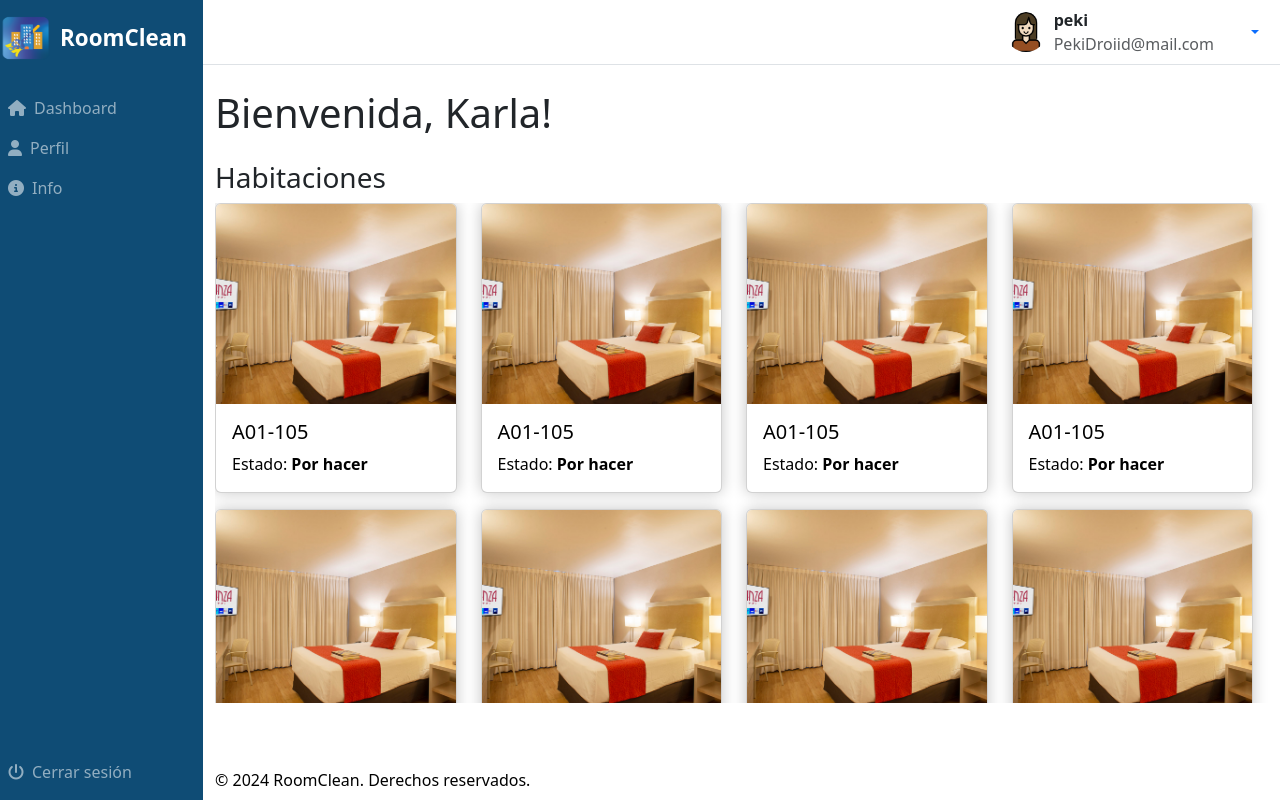
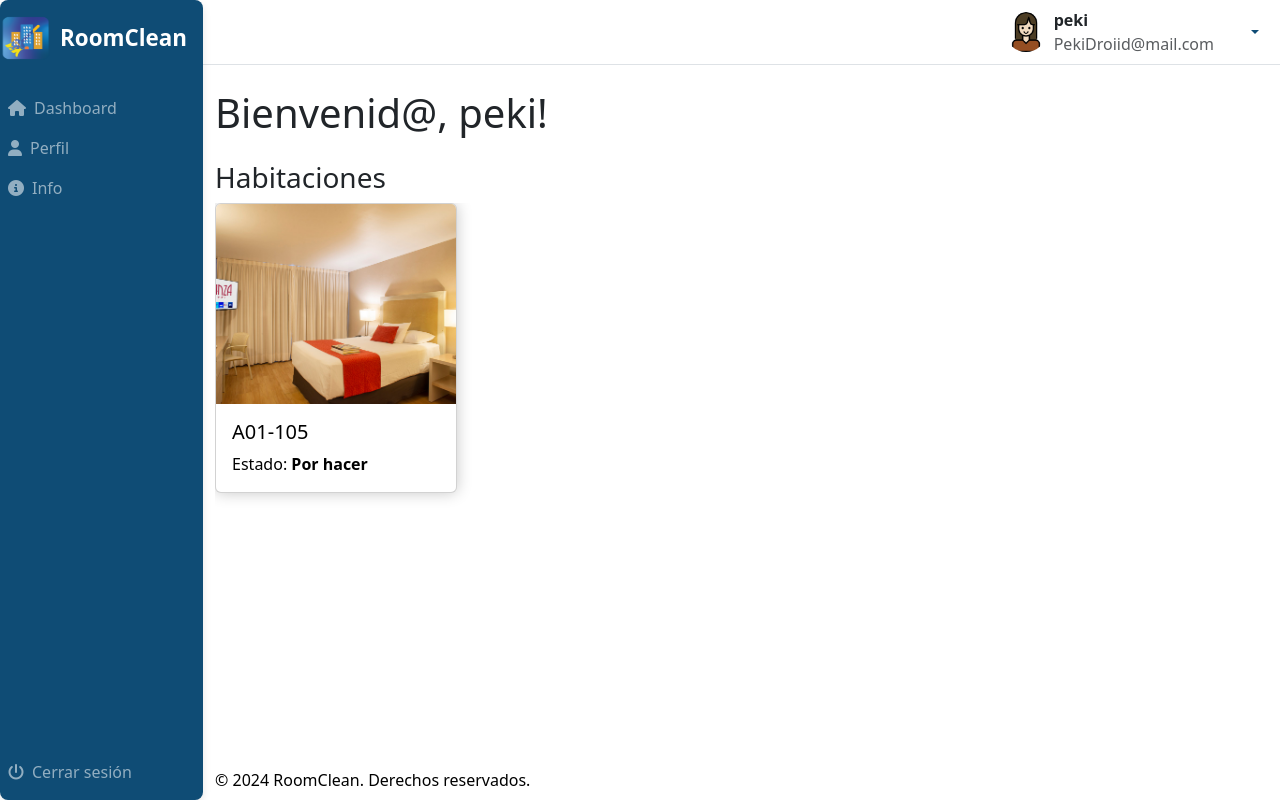
Before and after one commit to RogelioGR/Proyect-RoomClean, a React (Vite) app: page / in a window 1280 px wide. Built offline with nearby package versions, Linux system fonts and the light colour scheme; the HTML template or start-up script is replaced by a standard one.

Commit message:
cambios en el componente footer y en el Dashboard

```diff
--- a/src/App.css
+++ b/src/App.css
@@ -42,7 +42,16 @@
     background-color: #0f4c75;
     display: flex;
     flex-direction: column;
+    border-radius: 8px;
+    box-shadow: 0 4px 8px rgba(0, 0, 0, 0.1);
+    transition: background-color 0.3s ease, box-shadow 0.3s ease;
   }
+
+  .sidebar-container:hover {
+    background-color: #0d3b59;
+    box-shadow: 0 8px 16px rgba(0, 0, 0, 0.2);
+  }
+
 
   .sidebar-brand {
     margin-bottom: 20px;
@@ -92,9 +101,9 @@
 
   .room-card img {
     width: 100px;
-              height: 100px;
-              border-radius: 10px;
-              object-fit: cover;
+    height: 100px;
+    border-radius: 10px;
+    object-fit: cover;
   }
 
   .room-body {
--- a/src/App.tsx
+++ b/src/App.tsx
@@ -19,6 +19,7 @@ const App: React.FC = () => {
         <Routes>
           <Route path="/Dashboardempleado" element={<Dashboardempleado />} />
           <Route path="/" element={<Dashboardempleado />} />
+
         </Routes>
       </div>
     </Router>
--- a/src/Components/Header.tsx
+++ b/src/Components/Header.tsx
@@ -27,9 +27,12 @@ const Header : React.FC = () => {
             id="dropdownMenuButton"
             data-bs-toggle="dropdown"
             aria-expanded="false"
+            style={{
+              color:'#0f4c75'
+            }}
           >
           </button>
-          <ul className="dropdown-menu dropdown-menu-end" aria-labelledby="dropdownMenuButton">
+          <ul className="dropdown-menu dropdown-menu-end" aria-labelledby="dropdownMenuButton"  >
             <li> <Link className="dropdown-item"  to="/login">
             <i className="fa-solid fa-power-off me-2"></i>
            Cerrar sesión
--- a/src/Components/Sidebar.tsx
+++ b/src/Components/Sidebar.tsx
@@ -16,7 +16,7 @@ const Sidebar: React.FC = () => {
         <span className="sidebar-brand-text">RoomClean</span>
       </Navbar.Brand>
 
-      <Nav className="flex-column w-100">
+      <Nav className="flex-column w-100 ">
         <Nav.Link as={Link} to="/Dashboardempleado" className="sidebar-link">
           <i className="fa-solid fa-house sidebar-icon me-2"></i>
           Dashboard
--- a/src/pages/Dashboard-Empleado.tsx
+++ b/src/pages/Dashboard-Empleado.tsx
@@ -22,35 +22,7 @@ const Dashboardempleado: React.FC = () => {
 
     const rooms = [
         { id: 'A01-105', status: 'Por hacer' },
-        { id: 'A01-105', status: 'Por hacer' },
 
-
-
-        { id: 'A01-105', status: 'Por hacer' },
-        { id: 'A01-105', status: 'Por hacer' },
-
-        { id: 'A01-105', status: 'Por hacer' },
-
-        { id: 'A01-105', status: 'Por hacer' },
-
-        { id: 'A01-105', status: 'Por hacer' },
-        { id: 'A01-105', status: 'Por hacer' },
-
-        { id: 'A01-105', status: 'Por hacer' },
-
-        { id: 'A01-105', status: 'Por hacer' },
-
-        { id: 'A01-105', status: 'Por hacer' },
-
-        { id: 'A01-105', status: 'Por hacer' },
-
-        { id: 'A01-105', status: 'Por hacer' },
-
-        { id: 'A01-105', status: 'Por hacer' },
-
-        { id: 'A01-105', status: 'Por hacer' },
-
-        { id: 'A01-105', status: 'Por hacer' },
 
 
     ];
@@ -66,7 +38,7 @@ const Dashboardempleado: React.FC = () => {
                         <Header />
                         <div >
                             <Container fluid className="flex-grow-1 d-flex flex-column">
-                                <h1 className="my-4">Bienvenida, Karla!</h1>
+                                <h1 className="my-4">Bienvenid@, peki!</h1>
                                 <h3>Habitaciones</h3>
                                 <div className="scroll-container flex-grow-1">
                                     <div className="row">
```
